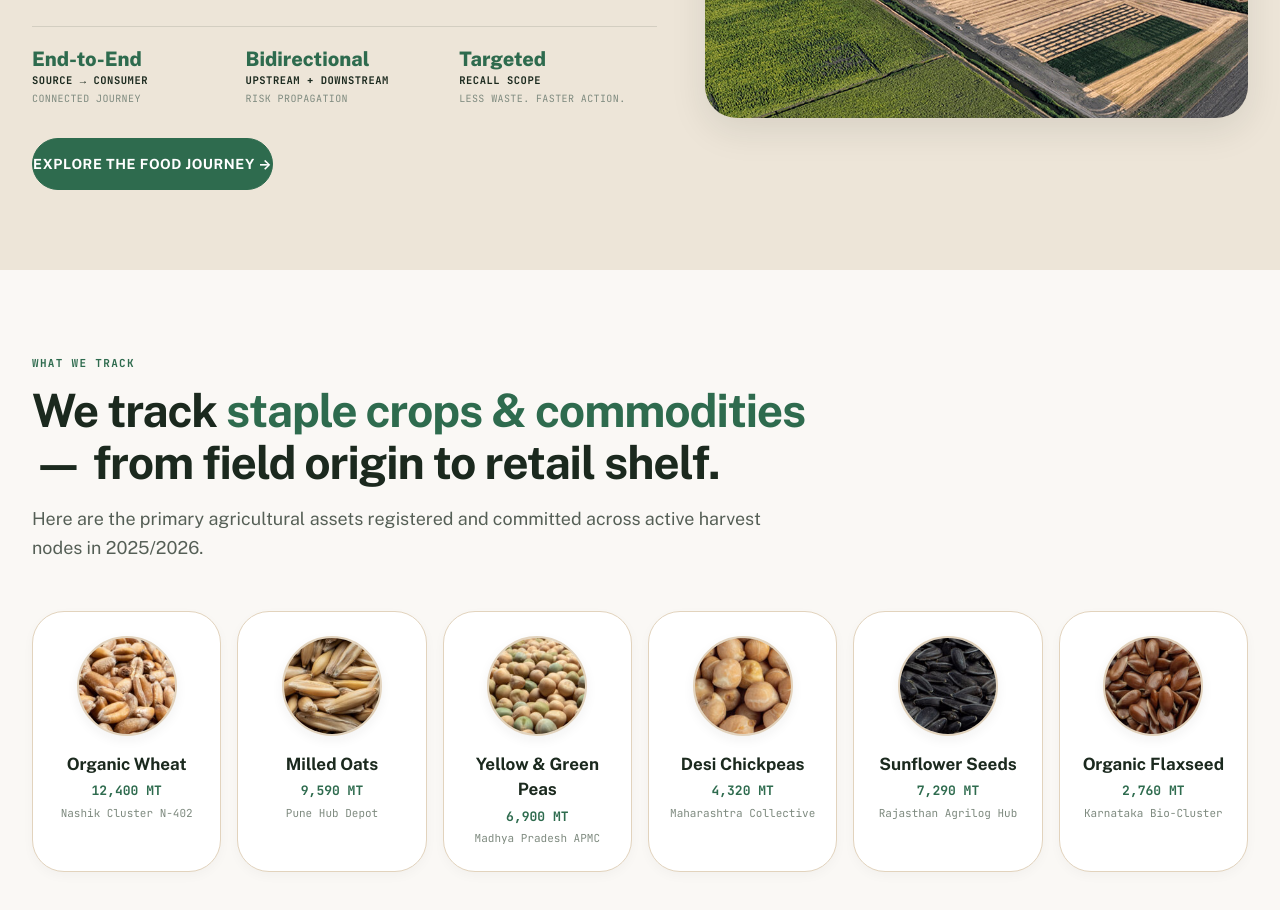
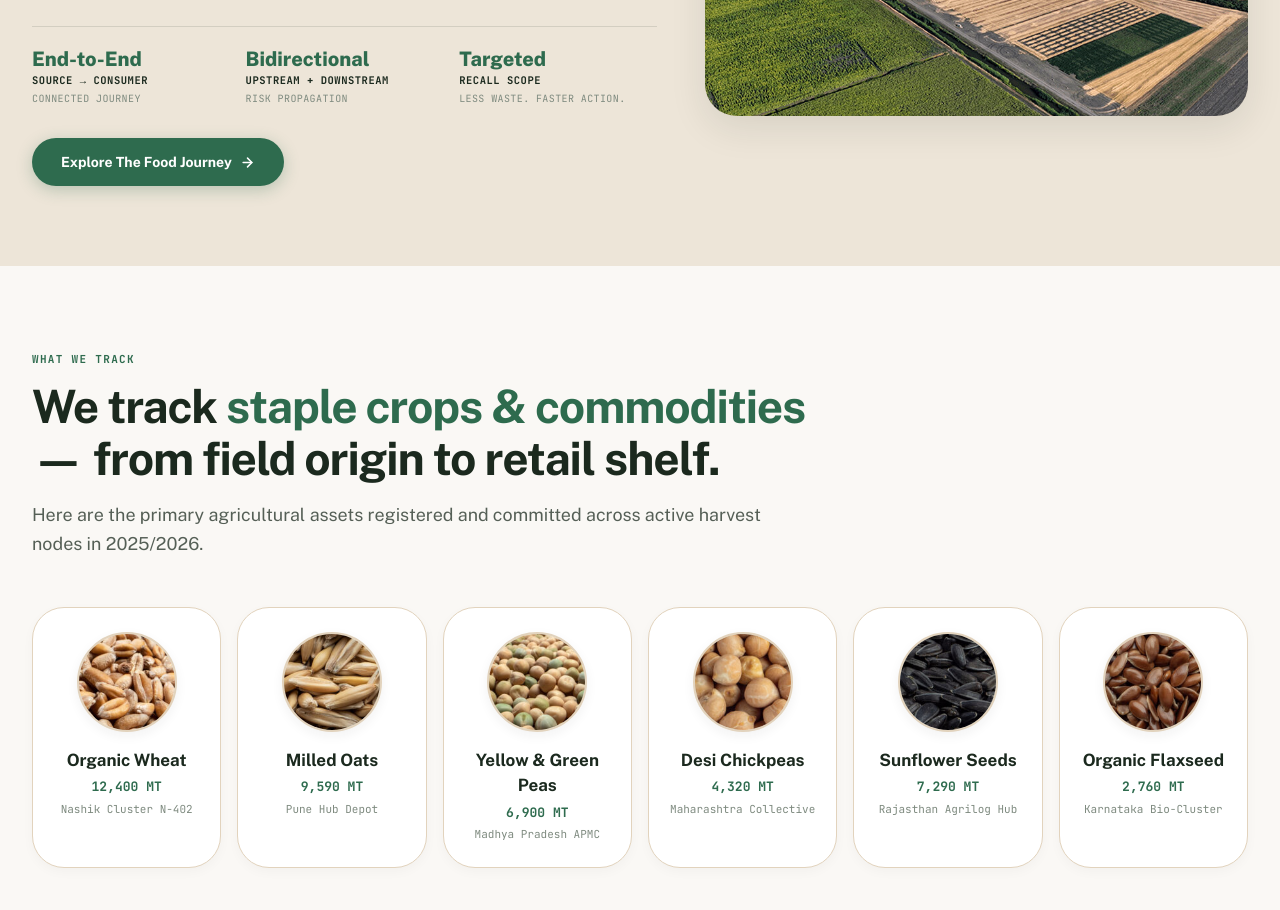
Before and after one commit to AbhishekkYad/SIH, a Next.js app in the folder frontend/: page / in a window 1280 px wide. Shown: the part 1980-2890 px from the top of the page. Built offline with nearby package versions, Linux system fonts and the light colour scheme.

Commit message:
style(mission): structure CTA button with icon, fixed height, and green pill styling

```diff
--- a/frontend/src/components/MissionEditorial.module.css
+++ b/frontend/src/components/MissionEditorial.module.css
@@ -113,4 +113,31 @@
 
 .ctaWrap {
   margin-top: var(--size-12);
+  display: flex;
+  align-items: center;
 }
+
+.btnPrimary {
+  display: inline-flex;
+  align-items: center;
+  justify-content: center;
+  gap: 8px;
+  height: 48px;
+  padding: 0 28px;
+  border-radius: var(--radius-full);
+  background-color: var(--color-grass-400);
+  color: #FFFFFF;
+  font-size: 14px;
+  font-weight: 700;
+  text-decoration: none;
+  white-space: nowrap;
+  transition: all 200ms ease;
+  box-shadow: 0 4px 16px rgba(46, 107, 78, 0.28);
+  border: 1.5px solid transparent;
+}
+
+.btnPrimary:hover {
+  background-color: var(--color-grass-500);
+  transform: translateY(-2px);
+  box-shadow: 0 6px 20px rgba(46, 107, 78, 0.4);
+}
--- a/frontend/src/components/MissionEditorial.tsx
+++ b/frontend/src/components/MissionEditorial.tsx
@@ -46,8 +46,12 @@ export default function MissionEditorial() {
             </div>
 
             <div className={styles.ctaWrap}>
-              <a href="#solutions" className="btn btn--grass">
-                EXPLORE THE FOOD JOURNEY →
+              <a href="#solutions" className={styles.btnPrimary}>
+                <span>Explore The Food Journey</span>
+                <svg width="15" height="15" viewBox="0 0 24 24" fill="none" stroke="currentColor" strokeWidth="2.4" strokeLinecap="round" strokeLinejoin="round">
+                  <line x1="5" y1="12" x2="19" y2="12" />
+                  <polyline points="12 5 19 12 12 19" />
+                </svg>
               </a>
             </div>
           </div>
```
